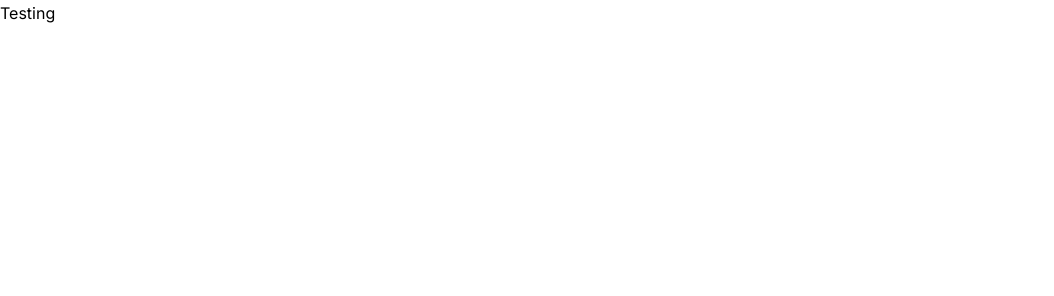
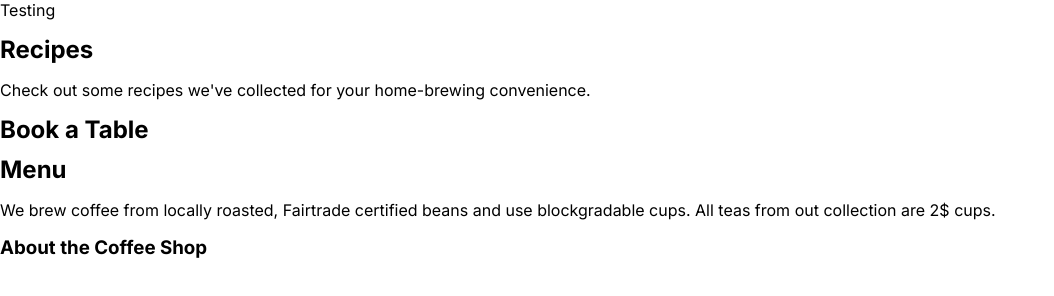
Before and after one commit to Alboogie1992/se_project_coffeeshop, a plain HTML site: page index.html in a window 1280 px wide. Shown: the whole page, without its empty margins (0-1054 px from the left). Drawn offline with Linux system fonts and the light colour scheme.

Commit message:
New update for my project

```diff
--- a/index.html
+++ b/index.html
@@ -13,18 +13,33 @@ rel="stylesheet">
 <title>Triple Expresso</title>
 <link rel="shortcut icon" href="favicon.ico"/>
 <link rel="stylesheet" href="./vendor/normalize.css"/>
-<link rel="stylesheet" href="styles/index.css"/>
+<link rel="stylesheet" href="pages/index.css"/>
 </head>
 <body>
   <div class="page">
     Testing
-<header class="page__header">
+<header class="header">
   <!--header content goes in here; future navigational links or introductary content-->
 </header>
-<main class="page__main">
-  <!--main content of webpage goes in here as well-->
-</main>
-<footer class="page__footer">
+<main class="content">
+  <section class="recips-section">
+    <h2>Recipes</h2>
+    <p>Check out some recipes we've collected for your home-brewing convenience.</p>
+  </section>
+  <section class="reservation-section">
+    <h2>Book a Table</h2>
+    <!--form for booking a table goes here-->
+  </section>
+  <section class="menu-section">
+    <h2>Menu</h2>
+    <p>We brew coffee from locally roasted, Fairtrade certified beans and use blockgradable cups. All teas from out collection are 2$ cups.</p>
+  </section>
+  <section class="about-section">
+    <h3>About the Coffee Shop</h3>
+    <p></p>
+  </section>
+  </main>
+<footer class="footer">
   <!--footer content goes here-->
 </footer>
   </div>
--- a/pages/index.css
+++ b/pages/index.css
@@ -0,0 +1,12 @@
+.page {
+  min-width: 1100px;
+  max-width: 1600px;
+  margin: 0 auto;
+  font-family: 'Inter', Arial, Helvetica, sans-serif;
+  font-size: 16px;
+  line-height: 20px;
+  }
+
+  .notoserif-text {
+    font-family: 'Noto Serif', 'Times New Roman', serif;
+  }
```
